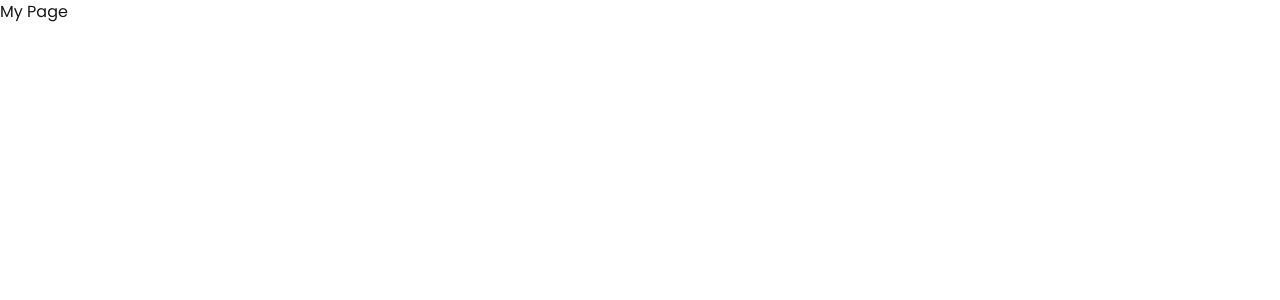
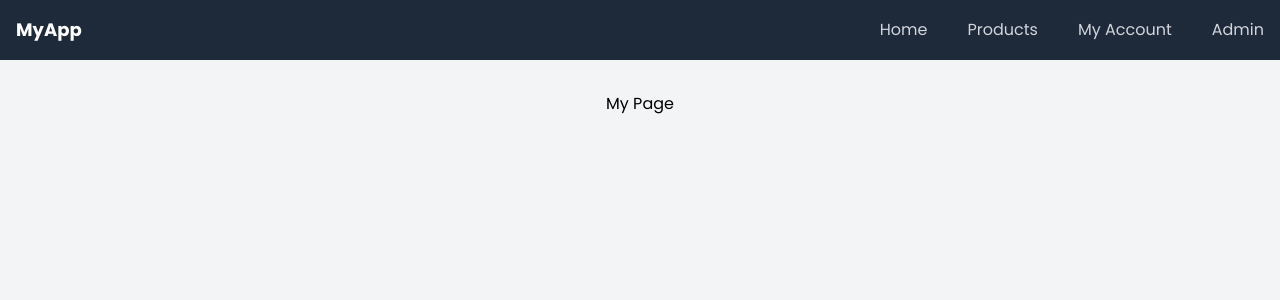
Before and after one commit to ShikharThaQuri/learning-nextjs-again, a Next.js app: page /My-Account in a window 1280 px wide. Shown: the top 300 px of the page. Built offline with nearby package versions, Linux system fonts and the light colour scheme.

Commit message:
simple pagese config done

```diff
--- /dev/null
+++ b/src/app/Admin-Page/layout.tsx
@@ -0,0 +1,19 @@
+import Link from "next/link";
+
+export default function AdminLayout({
+  children,
+}: {
+  children: React.ReactNode;
+}) {
+  return (
+    <div>
+      <header className="h-[4rem] bg-gray-800 text-white px-[120px] flex items-center justify-between space-x-10">
+        <h1 className="text-xl">Admin Dashboard</h1>
+        <Link href="/" className="text-xl">
+          HOME
+        </Link>
+      </header>
+      <main className="bg-gray-100 text-black h-screen">{children}</main>
+    </div>
+  );
+}
--- /dev/null
+++ b/src/app/My-Account/layout.tsx
@@ -0,0 +1,16 @@
+import Navbar from "@/components/Navbar";
+
+export default function MyAccountLayout({
+  children,
+}: Readonly<{
+  children: React.ReactNode;
+}>) {
+  return (
+    <>
+      <Navbar />
+      <main className="h-screen bg-gray-100 text-black py-[2rem]">
+        {children}
+      </main>
+    </>
+  );
+}
--- a/src/app/My-Account/page.tsx
+++ b/src/app/My-Account/page.tsx
@@ -1,7 +1,7 @@
 export default function MyAccountPage() {
   return (
     <div>
-      <h1>My Page</h1>
+      <h1 className="text-center">My Page</h1>
     </div>
   );
 }
--- a/src/app/Products/page.tsx
+++ b/src/app/Products/page.tsx
@@ -1,7 +1,12 @@
+import Navbar from "@/components/Navbar";
+
 export default function AllProductsPage() {
   return (
     <div>
-      <h1>All Product Here</h1>
+      <Navbar />
+      <section className="h-screen bg-gray-100 text-black py-[2rem]">
+        <h1 className="text-center">All Product Here</h1>
+      </section>
     </div>
   );
 }
--- a/src/app/page.tsx
+++ b/src/app/page.tsx
@@ -2,7 +2,7 @@ import Navbar from "@/components/Navbar";
 
 export default function Home() {
   return (
-    <div>
+    <div className="h-screen bg-gray-100 text-black">
       <Navbar />
       <h1 className="text-center py-[2rem]">Hello</h1>
     </div>
--- a/src/components/Navbar.tsx
+++ b/src/components/Navbar.tsx
@@ -17,13 +17,13 @@ export default function Navbar() {
             </Link>
           </li>
           <li>
-            <Link href="/Admin-Page" className="text-gray-300 hover:text-white">
-              Admin
+            <Link href="/My-Account" className="text-gray-300 hover:text-white">
+              My Account
             </Link>
           </li>
           <li>
-            <Link href="/My-Account" className="text-gray-300 hover:text-white">
-              My Account
+            <Link href="/Admin-Page" className="text-gray-300 hover:text-white">
+              Admin
             </Link>
           </li>
         </ul>
```
